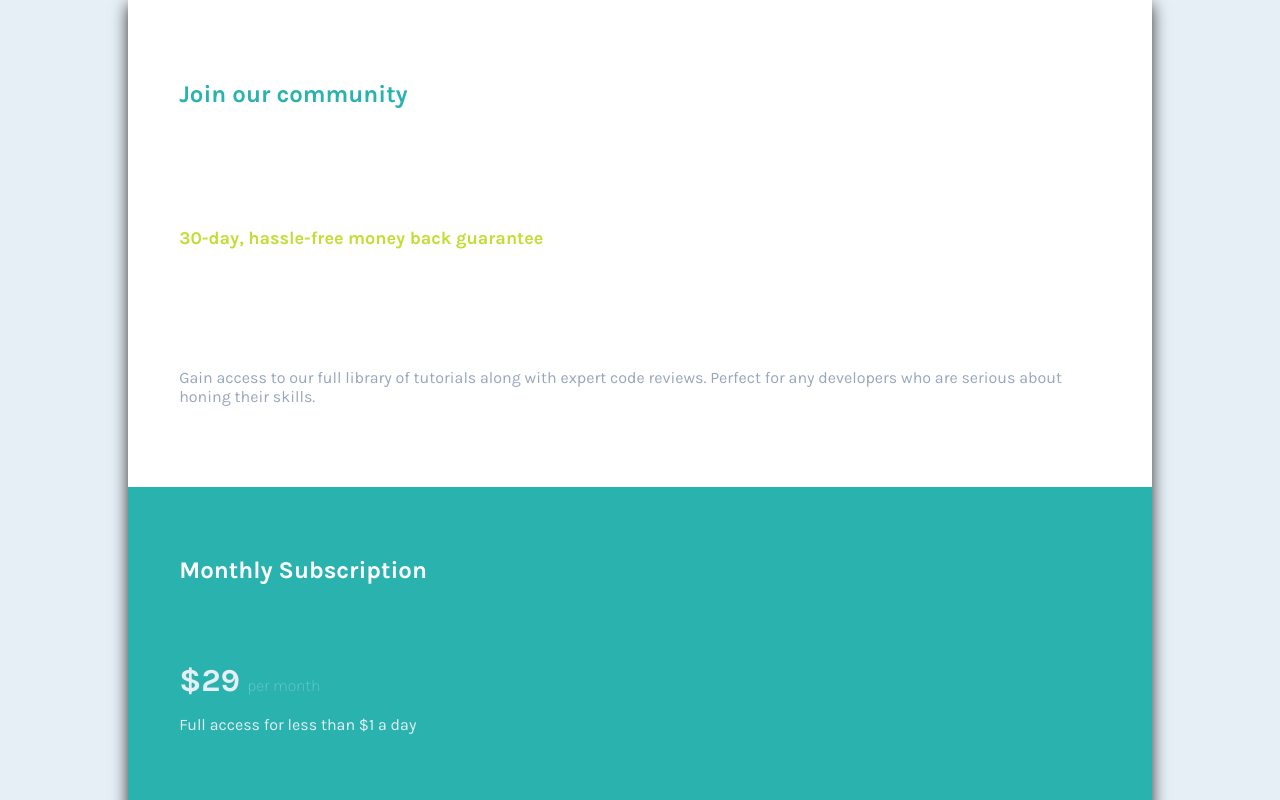
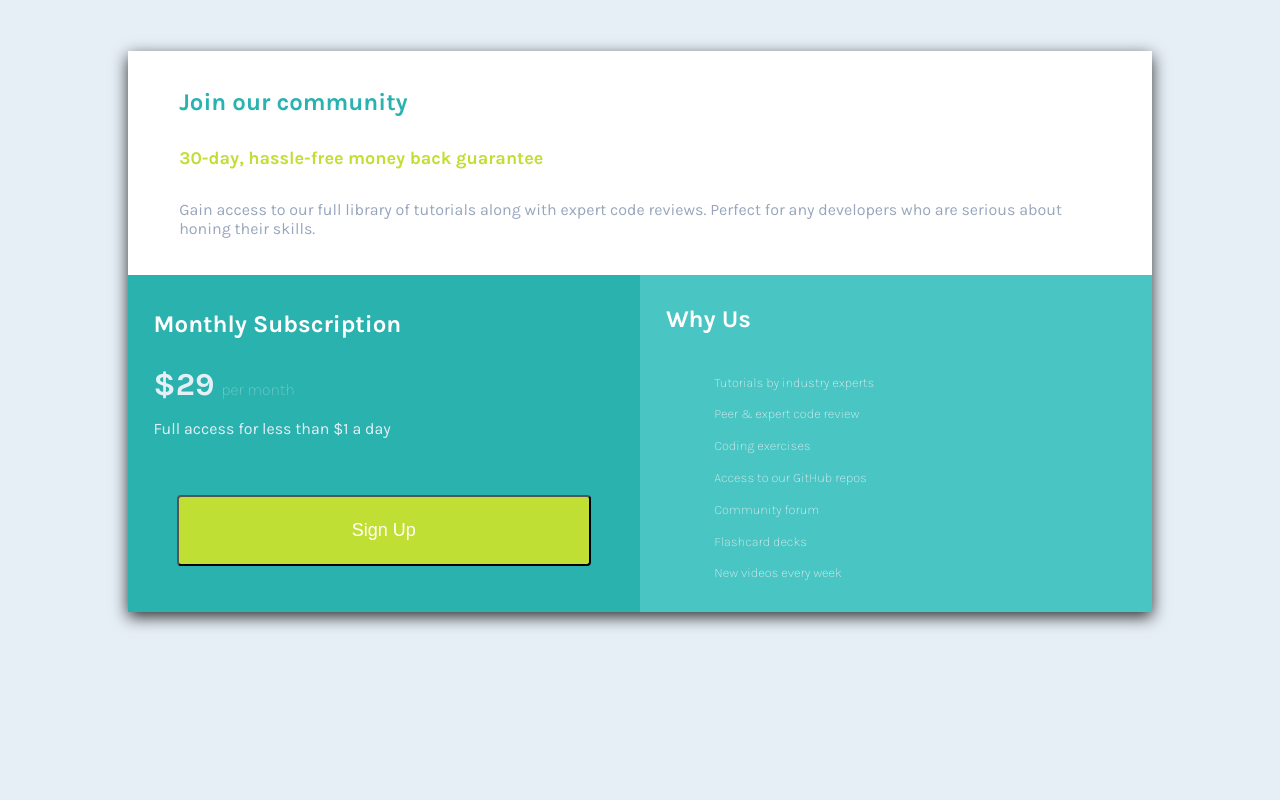
Before and after one commit to ackuser/ng-single-price-grid-component, an Angular app: page / in a window 1280 px wide. Shown: the top 800 px of the page. Built offline with nearby package versions, Linux system fonts and the light colour scheme.

Commit message:
Grid for desktop

```diff
--- a/src/app/app.component.scss
+++ b/src/app/app.component.scss
@@ -1,4 +1,4 @@
 single-price-grid {
-  margin: auto;
+  margin: 4% auto;
   width: 80%;
 }
--- a/src/app/single-price-grid/single-price-grid.component.scss
+++ b/src/app/single-price-grid/single-price-grid.component.scss
@@ -1,6 +1,8 @@
 //IT SHOULD BE ...
 //@import '_colors';
 @import '../../assets/styles/colors';
+
+//WE DON'T NEED ORDER ...
 
 //IT DOES NOT EXIST
 .card-flex-item-basic {
@@ -17,6 +19,7 @@
 :host {
 
   display: grid;
+
   grid-gap: .6px;
   grid-template-columns: 100%;
   grid-template-rows: 1fr 1fr 1fr;
@@ -27,6 +30,18 @@
     "header"
     "body"
     "footer";
+
+@media only screen and (min-width: 768px) {
+  grid-template-columns: 1fr 1fr;
+  grid-template-rows: auto;
+
+  background: pink;
+
+  grid-template-areas:
+    "header header"
+    "body footer";
+}
+
 
   // SYNTACTIC SUGAR
   .card {
--- a/src/styles.scss
+++ b/src/styles.scss
@@ -29,13 +29,14 @@ body {
 }
 
 .button {
-  width: 100%;
-  //margin: 5%;
-  //margin: 5% 1%;
+  width: 90%;
   padding: 5%;
   border-radius: 4px;
   cursor: pointer;
   font-size: large;
+  align-self: center;
+
+  margin: 32px;
 
   &--primary {
     background: $brigth_yellow;
@@ -44,5 +45,7 @@ body {
 
   &:hover {
     box-shadow: $box-shadow;
+    border-radius: 4px;
+    transition: box-shadow 0.3s ease-in-out;
   }
 }
```
